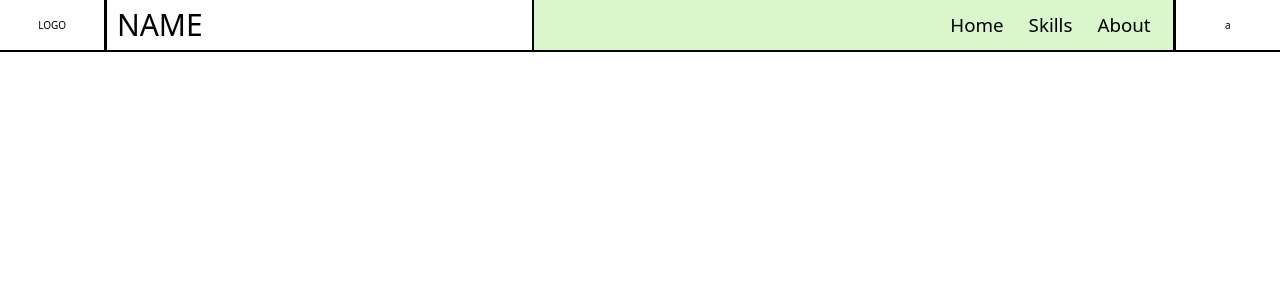
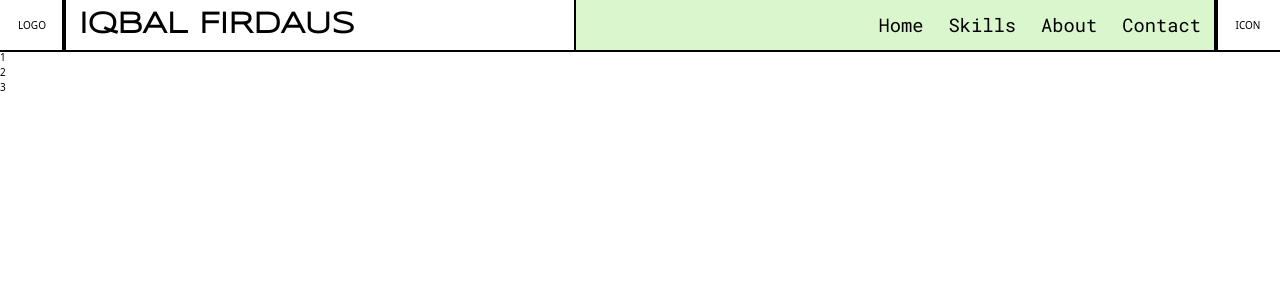
Before and after one commit to ikbakk/web-portofolio, a React (Vite) app: page / in a window 1280 px wide. Shown: the top 300 px of the page. Built offline with nearby package versions, Linux system fonts and the light colour scheme.

Commit message:
update navbar

```diff
--- a/index.html
+++ b/index.html
@@ -5,6 +5,14 @@
     <link rel="icon" type="image/svg+xml" href="/vite.svg" />
     <meta name="viewport" content="width=device-width, initial-scale=1.0" />
     <title>Vite + React</title>
+    <link rel="preconnect" href="https://fonts.googleapis.com" />
+    <link rel="preconnect" href="https://fonts.gstatic.com" crossorigin />
+    <link
+      href="https://fonts.googleapis.com/css2?family=Syncopate&display=swap"
+      rel="stylesheet" />
+    <link
+      href="https://fonts.googleapis.com/css2?family=Roboto+Mono&display=swap"
+      rel="stylesheet" />
   </head>
   <body>
     <div id="root"></div>
--- a/src/App.jsx
+++ b/src/App.jsx
@@ -1,10 +1,12 @@
 import React from "react";
 import Navbar from "./components/Navbar";
+import HOME from "./components/Home";
 
 const App = () => {
   return (
     <div className="h-full">
       <Navbar />
+      <HOME />
     </div>
   );
 };
--- /dev/null
+++ b/src/components/Home/index.jsx
@@ -0,0 +1,13 @@
+import React from "react";
+
+const HOME = () => {
+  return (
+    <div>
+      <div>1</div>
+      <div>2</div>
+      <div>3</div>
+    </div>
+  );
+};
+
+export default HOME;
--- a/src/components/Navbar/index.jsx
+++ b/src/components/Navbar/index.jsx
@@ -3,26 +3,47 @@ import { useState } from "react";
 export default function NavBar() {
   const [navbar, setNavbar] = useState(false);
   return (
-    <nav className="grid h-20 grid-cols-12 gap-1 bg-white outline outline-2">
-      <div className="col-span-1 col-start-1 flex items-center justify-center bg-white py-4 outline outline-2">
-        <a>
-          <h2>LOGO</h2>
-        </a>
+    <nav className=" flex h-20 flex-row bg-white">
+      <div className="flex shrink-0 basis-5 items-center justify-center px-2 outline outline-2">
+        LOGO
       </div>
-      <div className="col-span-4 col-start-2 flex items-center justify-start bg-white px-4 py-4 outline outline-2">
-        <h2 className=" text-5xl">NAME</h2>
+      <div className="flex basis-40 items-center px-6 outline outline-2">
+        <h2 className="font-syncopate font-semibold md:text-4xl lg:text-5xl">
+          IQBAL FIRDAUS
+        </h2>
       </div>
-      <div className="col-span-6 col-start-6 flex items-center justify-end bg-paleGreen py-4 px-9 outline outline-2">
-        <ul className="flex flex-row space-x-10 text-3xl">
+      <div className="flex basis-50 items-center justify-end bg-paleGreen px-6 outline outline-2">
+        <ul className="flex flex-row items-center space-x-10 font-roboto-mono lg:text-3xl">
           <li>Home</li>
           <li>Skills</li>
           <li>About</li>
+          <li>Contact</li>
         </ul>
       </div>
-      <div className="col-start-12 flex items-center justify-center bg-white py-4 outline outline-2">
-        a
+      <div className="flex shrink-0 basis-5 items-center justify-center px-2 outline outline-2">
+        ICON
       </div>
     </nav>
+    // <nav className="grid h-20 grid-cols-12 gap-1 bg-white outline outline-2">
+    //   <div className="col-span-1 col-start-1 flex items-center justify-center bg-white py-4 outline outline-2">
+    //     <a>
+    //       <h2>LOGO</h2>
+    //     </a>
+    //   </div>
+    //   <div className="col-span-4 col-start-2 flex items-center justify-start bg-white px-4 py-4 outline outline-2">
+    //     <h2 className=" text-5xl">NAME</h2>
+    //   </div>
+    //   <div className="col-span-6 col-start-6 flex items-center justify-end bg-paleGreen py-4 px-9 outline outline-2">
+    //     <ul className="flex flex-row space-x-10 text-3xl">
+    //       <li>Home</li>
+    //       <li>Skills</li>
+    //       <li>About</li>
+    //     </ul>
+    //   </div>
+    //   <div className="col-start-12 flex items-center justify-center bg-white py-4 outline outline-2">
+    //     a
+    //   </div>
+    // </nav>
     // <nav className="bg-white w-full outline outline-2">
     //   <div className="mx-auto justify-between bg-paleYellow px-4 md:flex md:items-center md:px-8 lg:w-full">
     //     <div>
--- a/tailwind.config.cjs
+++ b/tailwind.config.cjs
@@ -2,7 +2,7 @@
 module.exports = {
   content: ["./index.html", "./src/**/*.{js,ts,jsx,tsx}"],
   theme: {
-    extend: {},
+    extend: {
       colors: {
         primaryDark: "#2E2E2E",
         primaryLight: "#F2ED72",
@@ -15,6 +15,16 @@ module.exports = {
         paleSkin: "#FFE3CE",
         white: "#FFFFFF",
       },
+      flexBasis: {
+        5: "5%",
+        40: "40%",
+        50: "50%",
+      },
+      fontFamily: {
+        syncopate: ["Syncopate"],
+        "roboto-mono": ['"Roboto Mono"'],
+      },
+    },
   },
   plugins: [],
 };
```
Lines whose indentation alone changed are shown as unchanged.
